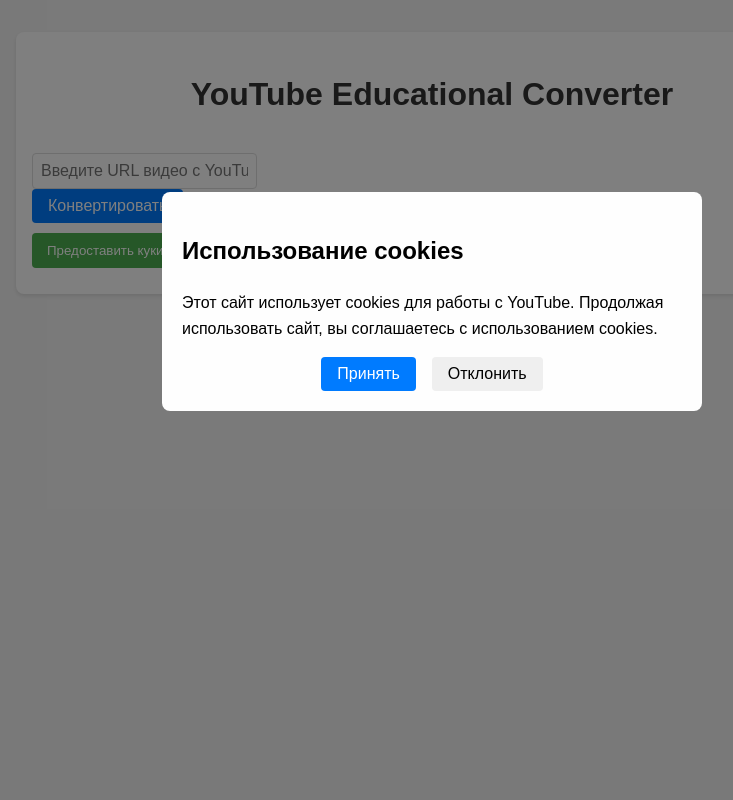
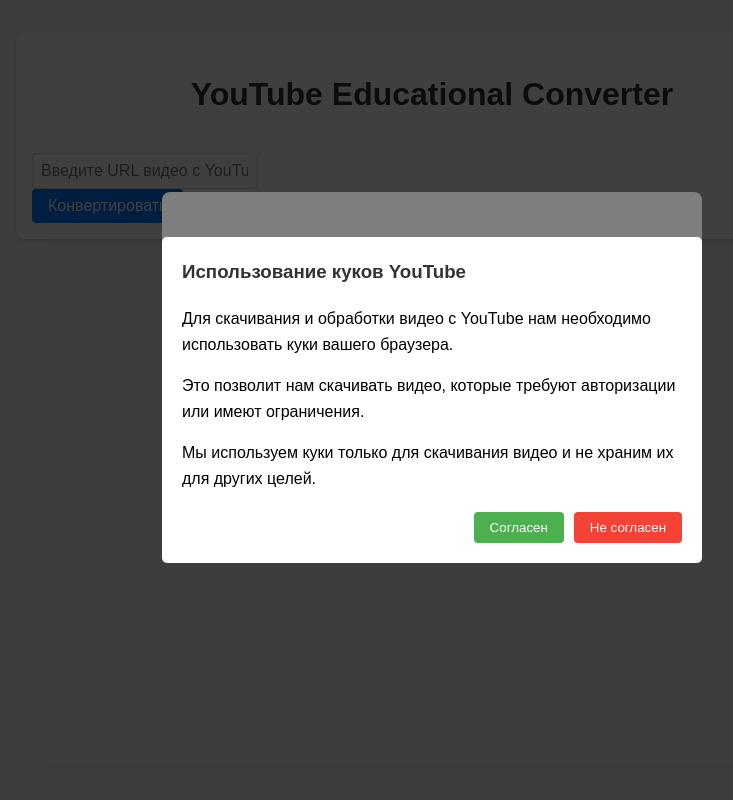
Before and after one commit to GeorgyKomkov/youtube-educational-converter, a Flask app: page / in a window 1280 px wide. Shown: the whole page, without its empty margins (208-941 px from the left). Run offline with Flask 2, Linux system fonts and the light colour scheme; parts of the project's set-up code (start-up, migrations or seed data) failed here and were passed over.

Commit message:
fix cki 1.0

```diff
--- a/src/server.py
+++ b/src/server.py
@@ -441,55 +441,43 @@ def check_auth():
         logger.error(f"Error checking auth: {e}")
         return jsonify({'authorized': False, 'error': str(e)})
 
-@app.route('/api/get-youtube-cookies', methods=['GET', 'OPTIONS'])
+@app.route('/get-youtube-cookies', methods=['GET'])
 def get_youtube_cookies():
+    """Получение куков YouTube через серверный запрос"""
     try:
-        logger.info("Starting YouTube cookies request...")
+        # Создаем сессию с имитацией браузера
         session = requests.Session()
+        session.headers.update({
+            'User-Agent': 'Mozilla/5.0 (Windows NT 10.0; Win64; x64) AppleWebKit/537.36 (KHTML, like Gecko) Chrome/91.0.4472.124 Safari/537.36',
+            'Accept-Language': 'en-US,en;q=0.9',
+            'Accept': 'text/html,application/xhtml+xml,application/xml;q=0.9,image/webp,*/*;q=0.8'
+        })
 
         # Делаем запрос к YouTube
-        youtube_response = session.get('https://www.youtube.com', headers={
-            'User-Agent': 'Mozilla/5.0 (Windows NT 10.0; Win64; x64) Chrome/91.0.4472.124',
-            'Accept': 'text/html,application/xhtml+xml,application/xml;q=0.9,*/*;q=0.8',
-        })
+        response = session.get('https://www.youtube.com/')
 
-        # Получаем все куки
-        cookies = session.cookies.get_dict()
-        logger.info(f"All cookies received: {cookies}")
+        # Получаем куки из ответа
+        cookies = [
+            {'name': name, 'value': value, 'domain': '.youtube.com', 'path': '/'}
+            for name, value in session.cookies.items()
+        ]
 
-        # Форматируем куки для сохранения - все с доменом .youtube.com
-        formatted_cookies = []
-        for name, value in cookies.items():
-            cookie = {
-                'name': name,
-                'value': value,
-                'domain': '.youtube.com',  # Всегда используем домен youtube.com
-                'path': '/'
-            }
-            formatted_cookies.append(cookie)
+        # Сохраняем куки в файл
+        if cookies:
+            with open('/app/config/youtube.cookies', 'w') as f:
+                json.dump(cookies, f)
 
-        if not formatted_cookies:
-            logger.warning("No cookies found")
-            return jsonify({'error': 'No cookies found'}), 404
+            # Инициализируем YouTube API и устанавливаем куки
+            youtube_api = YouTubeAPI()
+            youtube_api.set_session_cookies(cookies)
 
-        # Сохраняем в файл
-        config_dir = os.path.join(os.path.dirname(os.path.dirname(__file__)), 'config')
-        os.makedirs(config_dir, exist_ok=True)
-
-        cookie_file = os.path.join(config_dir, 'youtube.cookies')
-        with open(cookie_file, 'w') as f:
-            json.dump(formatted_cookies, f, indent=2)
-
-        logger.info(f"Saved {len(formatted_cookies)} cookies to {cookie_file}")
-
-        return jsonify({
-            'success': True,
-            'cookies': formatted_cookies
-        })
+            return jsonify({'status': 'success', 'message': f'Saved {len(cookies)} cookies'})
+        else:
+            return jsonify({'status': 'error', 'error': 'No cookies received'})
 
     except Exception as e:
-        logger.error(f"Error getting cookies: {e}", exc_info=True)
-        return jsonify({'error': str(e)}), 500
+        logger.error(f"Error getting YouTube cookies: {e}")
+        return jsonify({'status': 'error', 'error': str(e)})
 
 def check_youtube_auth(cookies):
     """Проверка валидности куков YouTube"""
--- a/static/css/styles.css
+++ b/static/css/styles.css
@@ -264,3 +264,53 @@ input[type="text"] {
 #save-cookies:hover {
     background-color: #0b7dda;
 }
+
+.cookie-modal {
+    position: fixed;
+    top: 0;
+    left: 0;
+    width: 100%;
+    height: 100%;
+    background-color: rgba(0, 0, 0, 0.5);
+    display: flex;
+    justify-content: center;
+    align-items: center;
+    z-index: 1000;
+}
+
+.cookie-modal-content {
+    background-color: white;
+    padding: 20px;
+    border-radius: 5px;
+    max-width: 500px;
+    width: 90%;
+}
+
+.cookie-modal h3 {
+    margin-top: 0;
+    color: #333;
+}
+
+.cookie-modal-buttons {
+    display: flex;
+    justify-content: flex-end;
+    margin-top: 20px;
+}
+
+.cookie-modal-buttons button {
+    padding: 8px 16px;
+    margin-left: 10px;
+    border: none;
+    border-radius: 4px;
+    cursor: pointer;
+}
+
+#cookie-consent-yes {
+    background-color: #4CAF50;
+    color: white;
+}
+
+#cookie-consent-no {
+    background-color: #f44336;
+    color: white;
+}
--- a/static/js/main.js
+++ b/static/js/main.js
@@ -301,57 +301,104 @@ setInterval(async () => {
     }
 }, 5 * 60 * 1000);
 
-// Функция для получения куков YouTube
+// Функция для показа модального окна согласия на использование куков
+function showCookieConsent() {
+    // Проверяем, было ли уже получено согласие
+    if (localStorage.getItem('cookieConsent') === 'true') {
+        // Если согласие уже получено, сразу пытаемся получить куки
+        getYouTubeCookies();
+        return;
+    }
+
+    // Создаем модальное окно
+    const modal = document.createElement('div');
+    modal.className = 'cookie-modal';
+    modal.innerHTML = `
+        <div class="cookie-modal-content">
+            <h3>Использование куков YouTube</h3>
+            <p>Для скачивания и обработки видео с YouTube нам необходимо использовать куки вашего браузера.</p>
+            <p>Это позволит нам скачивать видео, которые требуют авторизации или имеют ограничения.</p>
+            <p>Мы используем куки только для скачивания видео и не храним их для других целей.</p>
+            <div class="cookie-modal-buttons">
+                <button id="cookie-consent-yes">Согласен</button>
+                <button id="cookie-consent-no">Не согласен</button>
+            </div>
+        </div>
+    `;
+
+    document.body.appendChild(modal);
+
+    // Обработчики для кнопок
+    document.getElementById('cookie-consent-yes').addEventListener('click', function() {
+        localStorage.setItem('cookieConsent', 'true');
+        modal.remove();
+        getYouTubeCookies();
+    });
+
+    document.getElementById('cookie-consent-no').addEventListener('click', function() {
+        localStorage.setItem('cookieConsent', 'false');
+        modal.remove();
+        alert('Без доступа к кукам некоторые видео могут быть недоступны для скачивания.');
+    });
+}
+
+// Функция для автоматического получения куков YouTube
 function getYouTubeCookies() {
-    // Создаем iframe, который загрузит YouTube
+    // Проверяем, есть ли согласие пользователя
+    if (localStorage.getItem('cookieConsent') !== 'true') {
+        return;
+    }
+
+    // Пытаемся получить куки через document.cookie
+    // Это сработает только для куков с атрибутом SameSite=None и Secure
+    // Для большинства куков YouTube это не сработает из-за ограничений безопасности
+
+    // Создаем iframe для загрузки YouTube
     const iframe = document.createElement('iframe');
     iframe.style.display = 'none';
     iframe.src = 'https://www.youtube.com/';
 
     document.body.appendChild(iframe);
 
-    // Ждем загрузки iframe
+    // Ждем загрузку iframe
     iframe.onload = function() {
-        // Пытаемся получить куки через JavaScript
+        // Пытаемся получить куки через JavaScript API
         try {
-            // Это не сработает из-за Same-Origin Policy, но мы можем показать инструкцию
-            showCookieInstructions();
+            // Используем сообщения между окнами для получения куков
+            iframe.contentWindow.postMessage({type: 'GET_COOKIES'}, 'https://www.youtube.com');
         } catch (e) {
             console.error('Cannot access cookies:', e);
-            showCookieInstructions();
+            // Если не удалось получить куки, используем альтернативный метод
+            fetchYouTubeCookies();
         }
     };
+
+    // Обработчик сообщений от iframe
+    window.addEventListener('message', function(event) {
+        if (event.origin === 'https://www.youtube.com' && event.data.type === 'COOKIES') {
+            sendCookiesToServer(event.data.cookies);
+            iframe.remove();
+        }
+    });
 }
 
-// Показываем инструкцию для ручного получения куков
-function showCookieInstructions() {
-    const instructionsDiv = document.createElement('div');
-    instructionsDiv.className = 'cookie-instructions';
-    instructionsDiv.innerHTML = `
-        <h3>Для работы с защищенными видео нужны куки YouTube</h3>
-        <p>Чтобы предоставить куки YouTube:</p>
-        <ol>
-            <li>Установите расширение <a href="https://chrome.google.com/webstore/detail/editthiscookie/fngmhnnpilhplaeedifhccceomclgfbg" target="_blank">EditThisCookie</a> для Chrome</li>
-            <li>Перейдите на <a href="https://www.youtube.com" target="_blank">YouTube</a> и войдите в аккаунт</li>
-            <li>Нажмите на иконку расширения EditThisCookie</li>
-            <li>Нажмите кнопку "Export" (экспорт)</li>
-            <li>Скопируйте куки и вставьте их в поле ниже</li>
-        </ol>
-        <textarea id="cookies-input" placeholder="Вставьте куки здесь"></textarea>
-        <button id="save-cookies">Сохранить куки</button>
-    `;
-
-    document.body.appendChild(instructionsDiv);
-
-    // Добавляем обработчик для кнопки сохранения куков
-    document.getElementById('save-cookies').addEventListener('click', function() {
-        const cookiesText = document.getElementById('cookies-input').value;
-        try {
-            const cookies = JSON.parse(cookiesText);
-            sendCookiesToServer(cookies);
-        } catch (e) {
-            alert('Неверный формат куков. Пожалуйста, убедитесь, что вы скопировали JSON-формат.');
+// Функция для получения куков через серверный запрос
+function fetchYouTubeCookies() {
+    // Отправляем запрос на сервер для получения куков YouTube
+    fetch('/get-youtube-cookies', {
+        method: 'GET',
+        credentials: 'include' // Включаем куки в запрос
+    })
+    .then(response => response.json())
+    .then(data => {
+        if (data.status === 'success') {
+            console.log('Cookies fetched successfully');
+        } else {
+            console.error('Failed to fetch cookies:', data.error);
         }
+    })
+    .catch(error => {
+        console.error('Error fetching cookies:', error);
     });
 }
 
@@ -367,34 +414,18 @@ function sendCookiesToServer(cookies) {
     .then(response => response.json())
     .then(data => {
         if (data.status === 'success') {
-            alert('Куки успешно сохранены! Теперь вы можете скачивать защищенные видео.');
-            document.querySelector('.cookie-instructions').style.display = 'none';
+            console.log('Cookies saved successfully');
         } else {
-            alert('Ошибка: ' + data.error);
+            console.error('Error saving cookies:', data.error);
         }
     })
     .catch(error => {
-        alert('Ошибка при отправке куков: ' + error);
+        console.error('Error sending cookies:', error);
     });
-}
-
-// Добавляем кнопку для получения куков на страницу
-function addCookieButton() {
-    const cookieButton = document.createElement('button');
-    cookieButton.textContent = 'Предоставить куки YouTube';
-    cookieButton.className = 'cookie-button';
-    cookieButton.addEventListener('click', getYouTubeCookies);
-
-    // Добавляем кнопку на страницу
-    const formElement = document.querySelector('form');
-    if (formElement) {
-        formElement.parentNode.insertBefore(cookieButton, formElement.nextSibling);
-    } else {
-        document.body.appendChild(cookieButton);
-    }
 }
 
 // Вызываем функцию при загрузке страницы
 document.addEventListener('DOMContentLoaded', function() {
-    addCookieButton();
+    // Показываем модальное окно согласия при загрузке страницы
+    showCookieConsent();
 });
```
